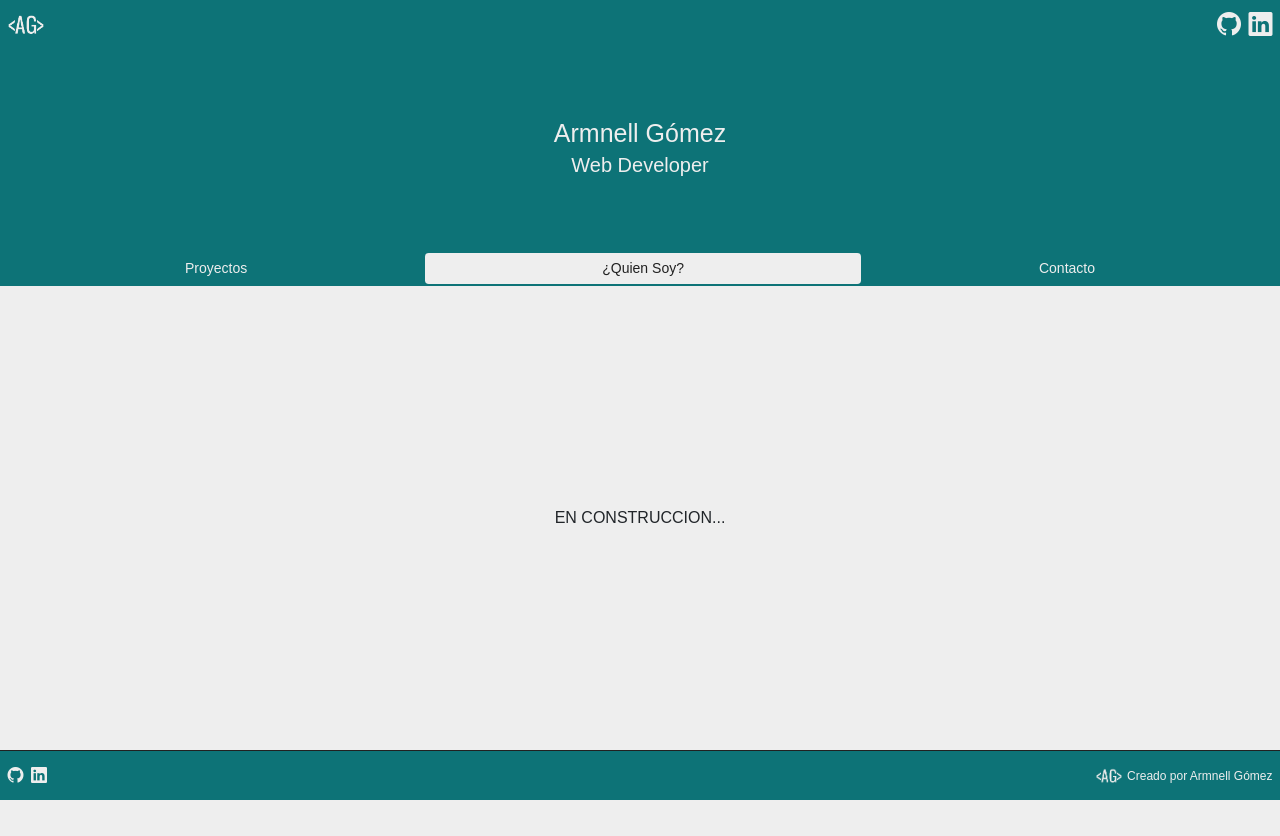
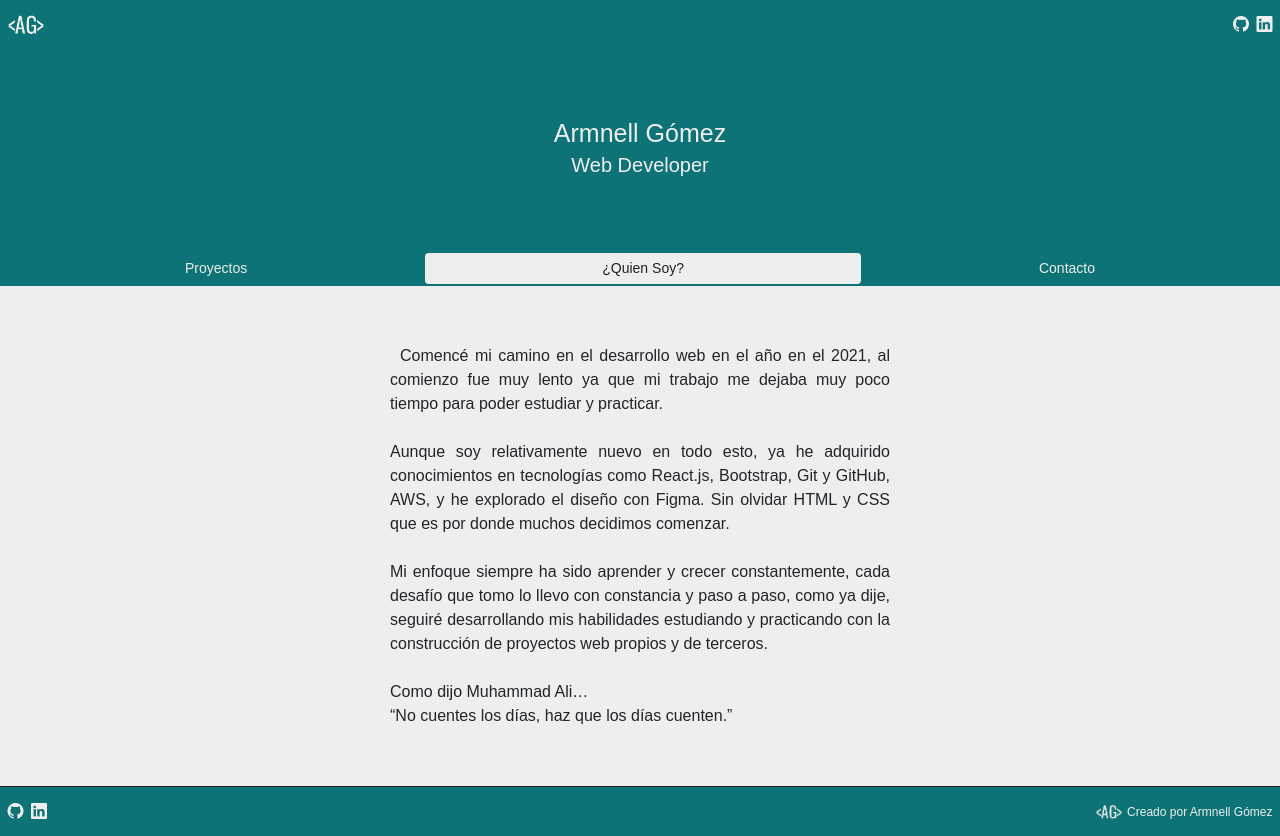
Before and after one commit to ArmnellJackson/Armnellgomez, a React (Create React App) app: page / in a window 1280 px wide. Both pictures are taken after a click on the tab "¿Quien Soy?". Before the commit the page ends 800 px from the top, so only its background shows below. Built offline with nearby package versions, Linux system fonts and the light colour scheme.

Commit message:
Agregue el texto en ¿Quien soy? y corregi estilos.

```diff
--- a/src/componentes/QuienSoy.js
+++ b/src/componentes/QuienSoy.js
@@ -8,7 +8,15 @@ function QuienSoy() {
 				<div className='quien-soy'>
 					<div className='quien-soy-container'>
 						<p className='quien-soy-text'>
-							EN CONSTRUCCION...
+							Comencé mi camino en el desarrollo web en el año en el 2021, al comienzo fue muy lento ya que mi trabajo me dejaba muy poco tiempo para poder estudiar y practicar.
+							<br /><br />
+							Aunque soy relativamente nuevo en todo esto, ya he adquirido conocimientos en tecnologías como React.js, Bootstrap, Git y GitHub, AWS, y he explorado el diseño con Figma. Sin olvidar HTML y CSS que es por donde muchos decidimos comenzar.
+							<br /><br />
+							Mi enfoque siempre ha sido aprender y crecer constantemente, cada desafío que tomo lo llevo con constancia y paso a paso, como ya dije, seguiré desarrollando mis habilidades estudiando y practicando con la construcción de proyectos web propios y de terceros.
+							<br /><br />
+							Como dijo Muhammad Ali…
+							<br />
+							“No cuentes los días, haz que los días cuenten.”
 						</p>
 					</div>
 				</div>
--- a/src/style/Header.css
+++ b/src/style/Header.css
@@ -29,5 +29,4 @@ header section {
 
 .social-header i {
     color: var(--first-color);
-    font-size: 24px;
 }
--- a/src/style/QuienSoy.css
+++ b/src/style/QuienSoy.css
@@ -1,12 +1,12 @@
 .quien-soy {
 	width: 100%;
+	height: 100%;
 }
 
 .quien-soy-container {
 	width: 100%;
 	height: 100%;
 	margin: auto;
-    padding: 58px   7.5px;
 	display: flex;
 	justify-content: center;
 	align-items: center;
@@ -15,6 +15,9 @@
 .quien-soy-text {
 	max-width: 500px;
 	height: 100%;
-    text-align: start;
+	text-align: justify;
 	margin: 0;
+	text-indent: 10px;
+	display: flex;
+	align-items: center;
 }
```
Lines whose indentation alone changed are shown as unchanged.
